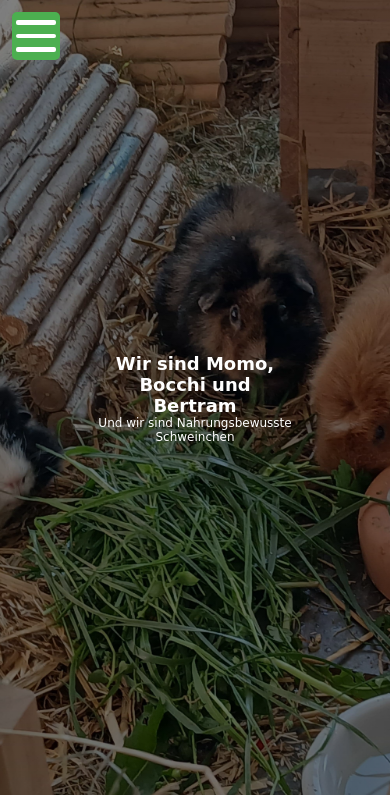
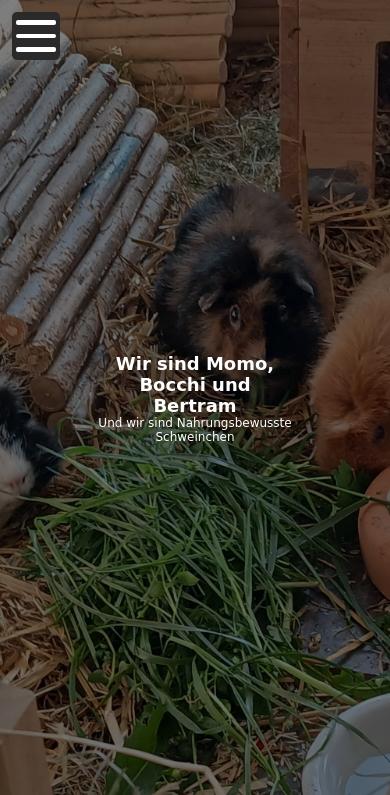
Before and after one commit to MartinKraemer85/MBB_WebdesignPr-fung, a Django app: page / in a window 390 px wide. Shown: the top 795 px of the page. Run offline with Django 5.2, Linux system fonts and the light colour scheme; some libraries are stand-ins or nearby versions.

Commit message:
changed burger menu design

```diff
--- a/website/static/website/src/css/main.css
+++ b/website/static/website/src/css/main.css
@@ -158,7 +158,7 @@ nav ul {
         height: var(--burger-menue-size);
 
         border-radius: 5px;
-        background-color: #4CAF50;
+        background-color: var(--input-background-color-dark);
         padding: 0.3rem;
         cursor: pointer;
     }
```
